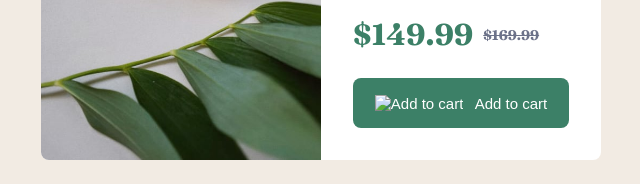
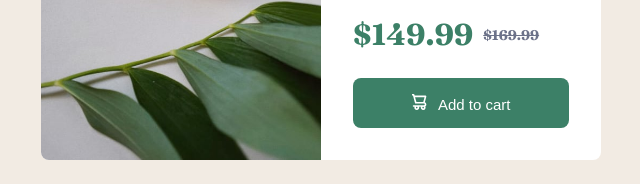
Before and after one commit to nthy-lpd/product-preview-card, a plain HTML site: page index.html in a window 1280 px wide. Shown: the part 562-746 px from the top of the page, without its empty margins (319-959 px from the left). Drawn offline with nearby package versions, Linux system fonts and the light colour scheme.

Commit message:
Update index.html

```diff
--- a/index.html
+++ b/index.html
@@ -28,7 +28,7 @@
             <div class="previous-price"> <s> $169.99 </s> </div>
           </div>
 
-          <button class="cart"> <img class="acart" src="images/icon-cart.svg" alt="Add to cart">
+          <button class="cart"> <img class="acart" src="icon-cart.svg" alt="Add to cart">
              Add to cart
           </button>
         </div>
```
